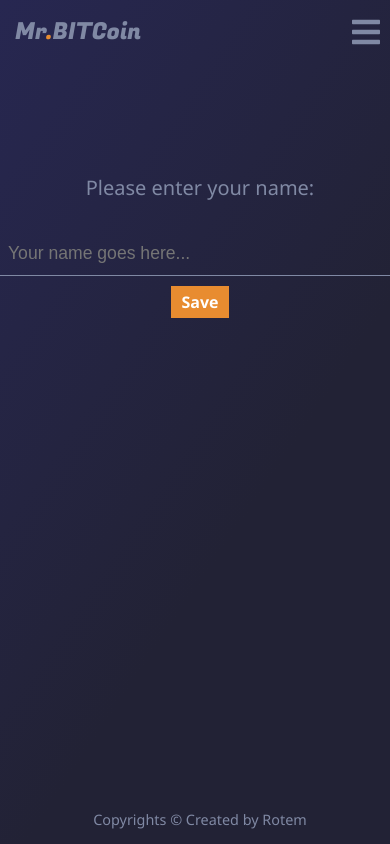
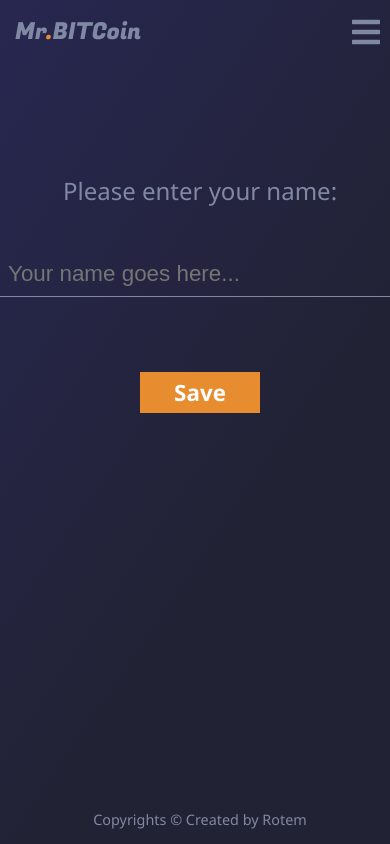
Before and after one commit to RotemCarmon/mister-BITcoin-angular, an Angular app: page /#/signup in a window 390 px wide. Built offline with nearby package versions, Linux system fonts and the light colour scheme; what angular-google-charts would draw is missing.

Commit message:
mobile change

```diff
--- a/src/app/cmps/contact-filter/contact-filter.component.html
+++ b/src/app/cmps/contact-filter/contact-filter.component.html
@@ -1,4 +1,4 @@
 <section class="contact-filter flex align-end justify-center">
-    <label>Filter</label>
-    <input type="text" [(ngModel)]="filterByCopy.term" (input)="onChange()">
+    <!-- <label>Filter</label> -->
+    <input type="text" [(ngModel)]="filterByCopy.term" (input)="onChange()" placeholder="Filter...">
 </section>
--- a/src/app/cmps/contact-filter/contact-filter.component.scss
+++ b/src/app/cmps/contact-filter/contact-filter.component.scss
@@ -9,7 +9,7 @@ text-align: center;
     width: 350px;
     border: 1px solid gray;
     border-radius: 0.2em;
-        padding-left: 5px;
+    padding-left: 10px;
 
     &:focus{
         outline: none;
@@ -19,10 +19,12 @@ text-align: center;
 
 @media (max-width: 500px) {
     .contact-filter {
+        font-size: 1.6em;
 
         flex-grow: 1;
         input {
             width: 100%;
+            height: 40px;
         }
     }
 }
--- a/src/app/cmps/contact-preview/contact-preview.component.scss
+++ b/src/app/cmps/contact-preview/contact-preview.component.scss
@@ -4,20 +4,31 @@
     box-shadow: 0px 3px 2px #282835;;
     margin: auto;
     margin-bottom: 5px;
-    padding:15px;
+    padding:15px 60px;
     max-width: 500px;
     // border-radius: 1em;
     .contact-img {
-        width: 80px;
+        width: 70px;
         border-radius: 50%;
         background-color: white;
 
     }
     .contact-name {
-        font-size: 1.8em;
+        font-size: 1.6em;
         margin-left: 20px;
     }
     &:hover {
         cursor: pointer;
     }
 }
+
+@media (max-width: 600px) {
+    .contact-preview-container {
+
+        padding:15px 40px;
+        .contact-name {
+            font-size: 1.4em;
+        }
+
+    }
+}
--- a/src/app/cmps/transfer-fund/transfer-fund.component.ts
+++ b/src/app/cmps/transfer-fund/transfer-fund.component.ts
@@ -19,6 +19,7 @@ export class TransferFundComponent implements OnInit {
   onTransferFund(): void {
     // console.log('Transfering..', this.amount);
     this.handleTransfer.emit(this.amount)
+    this.amount = null;
   }
   ngOnInit(): void {
   }
--- a/src/app/pages/contact-page/contact-page.component.scss
+++ b/src/app/pages/contact-page/contact-page.component.scss
@@ -16,5 +16,11 @@
         .filter-cmp {
             width: 100%;
         }
+        a.add-contact-btn {
+            display: flex;
+            align-items: center;
+            font-size: 1.3em;
+            height: 36px;
+        }
     }
 }
--- a/src/app/pages/signup/signup.component.html
+++ b/src/app/pages/signup/signup.component.html
@@ -4,7 +4,7 @@
             <label for="username">Please enter your name:</label>
             <input type="text" required name="name" #name="ngModel" [(ngModel)]="username"  placeholder="Your name goes here...">
 
-            <p [hidden]="name.untouched || name.valid" class="validation-error">Name is required</p>
+            <p [class.shown]="name.touched && name.invalid" class="validation-error">Name is required</p>
         </div>
         <button type="submit" [disabled]="!form.valid" class="save-btn btn">Save</button>
     </form>
--- a/src/app/pages/signup/signup.component.scss
+++ b/src/app/pages/signup/signup.component.scss
@@ -6,8 +6,8 @@
         width: 100%;
         margin-bottom: 5px;
         label {
-            margin-bottom: 30px;
-            font-size: 1.25em;
+            margin-bottom: 45px;
+            font-size: 1.5em;
         }
         input {
             padding-left: 8px;
@@ -16,18 +16,29 @@
             color: white;
             background-color: inherit;
             line-height: 1.5;
-            font-size: 1.1em;
+            font-size: 1.4em;
             border: none;
             border-bottom: 1px solid #8089A4;
-
             &:focus {
                 outline: none;
             }
         }
     }
 
+    button.save-btn.btn {
+        font-size: 1.4em;
+        display: flex;
+        align-items: center;
+        justify-content: center;
+        width: 100px;
+    }
     .validation-error {
         color: rgb(255, 53, 53);
+        opacity: 0;
+        font-size: 1.2em;
     }
 
+    .validation-error.shown {
+        opacity: 1;
+    }
 }
```
Also changed, not shown: 1 other file (tests, documents, lock files or other folders). Lines whose indentation alone changed are shown as unchanged.
